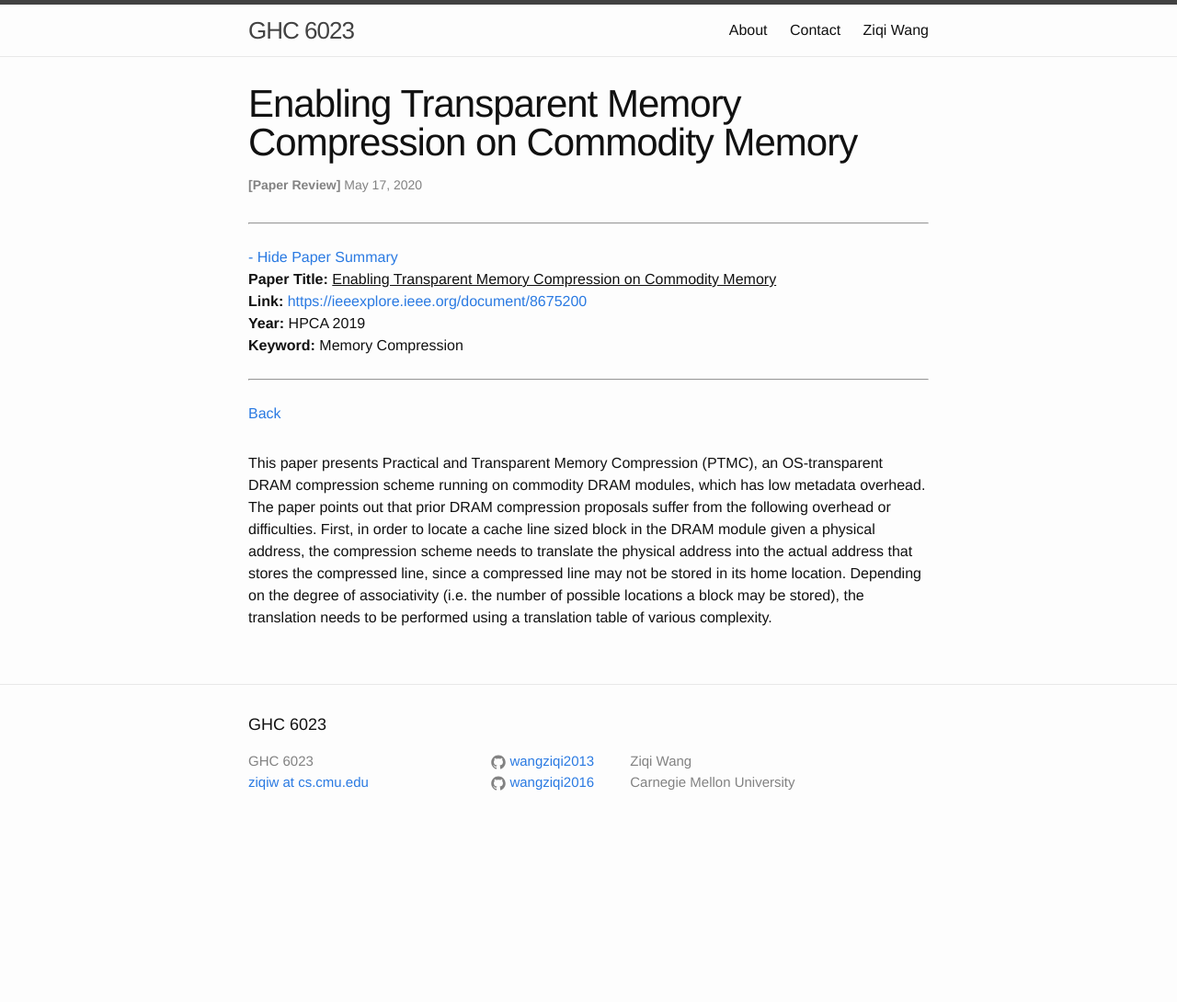
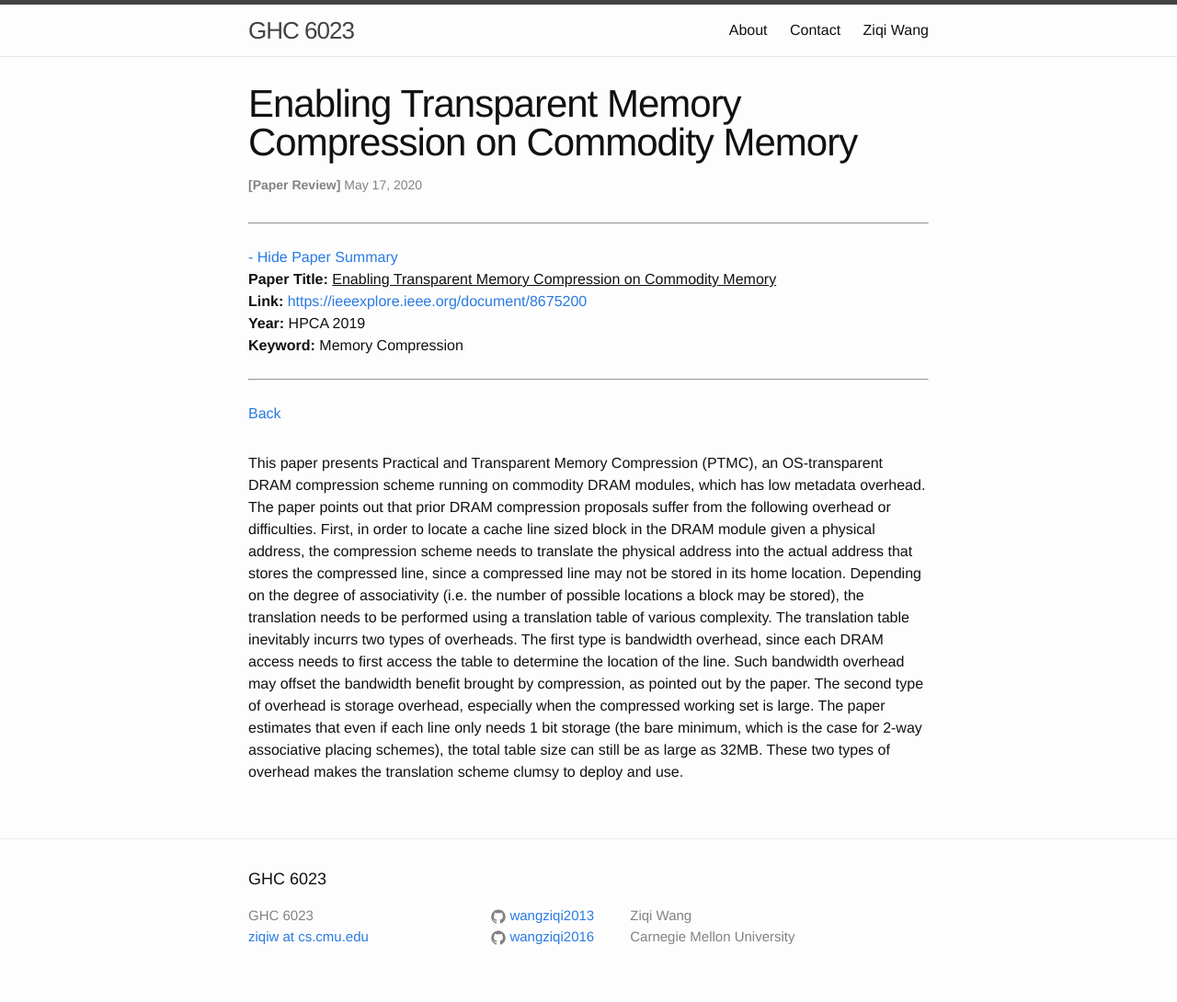
Before and after one commit to wangziqi2013/wangziqi2013.github.io, a Jekyll site: the page built from _posts/2020-05-17-ptmc.markdown, in a window 1280 px wide. Shown: the whole page at 92% size. Built offline with Jekyll 4.4.1, drawn with Linux system fonts in a browser that asks for light colours; before the commit the page ends 922 px from its top, so only the background shows below that.

Commit message:
Finish first problem

```diff
--- a/_posts/2020-05-17-ptmc.markdown
+++ b/_posts/2020-05-17-ptmc.markdown
@@ -19,4 +19,10 @@ suffer from the following overhead or difficulties. First, in order to locate a
 given a physical address, the compression scheme needs to translate the physical address into the actual address that
 stores the compressed line, since a compressed line may not be stored in its home location. Depending on the degree of
 associativity (i.e. the number of possible locations a block may be stored), the translation needs to be performed using
-a translation table of various complexity.
+a translation table of various complexity. The translation table inevitably incurrs two types of overheads. The first
+type is bandwidth overhead, since each DRAM access needs to first access the table to determine the location of the line.
+Such bandwidth overhead may offset the bandwidth benefit brought by compression, as pointed out by the paper.
+The second type of overhead is storage overhead, especially when the compressed working set is large. The paper estimates
+that even if each line only needs 1 bit storage (the bare minimum, which is the case for 2-way associative placing schemes),
+the total table size can still be as large as 32MB. These two types of overhead makes the translation scheme clumsy to
+deploy and use.
```
